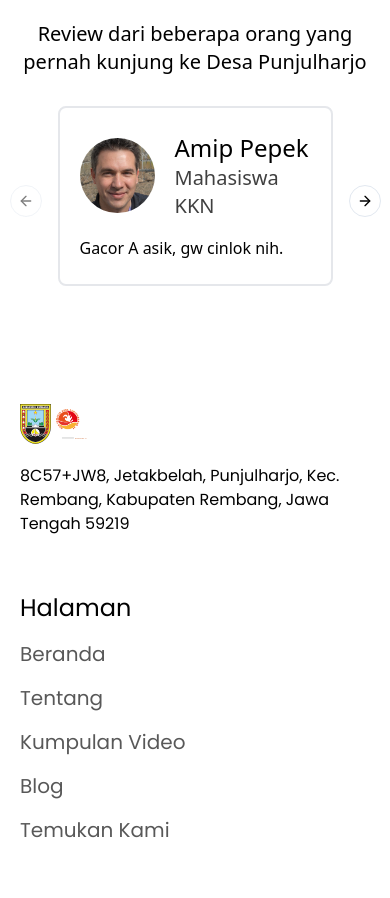
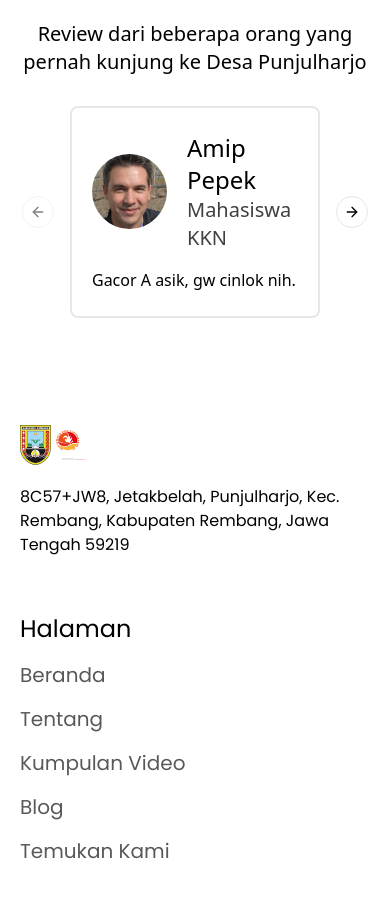
Before and after one commit to fadhailabima/web-desa-fe, a Next.js app: page / in a window 390 px wide. Shown: the part 2059-2957 px from the top of the page. Built offline with nearby package versions, Linux system fonts and the light colour scheme; a web font is replaced by a local one.

Commit message:
Change card size

```diff
--- a/pages/section/ApaKataMereka.js
+++ b/pages/section/ApaKataMereka.js
@@ -19,7 +19,7 @@ const ApaKataMereka = () => {
         <p className="text-center text-xl font-normal my-4">
           Review dari beberapa orang yang pernah kunjung ke Desa Punjulharjo
         </p>
-        <div className="max-w-[275px] sm:max-w-[500px] mx-auto my-[30px]">
+        <div className="max-w-[250px] sm:max-w-[500px] mx-auto my-[30px]">
           <Carousel>
             <CarouselContent>
               {apakatamereka.map((data) => (
```
